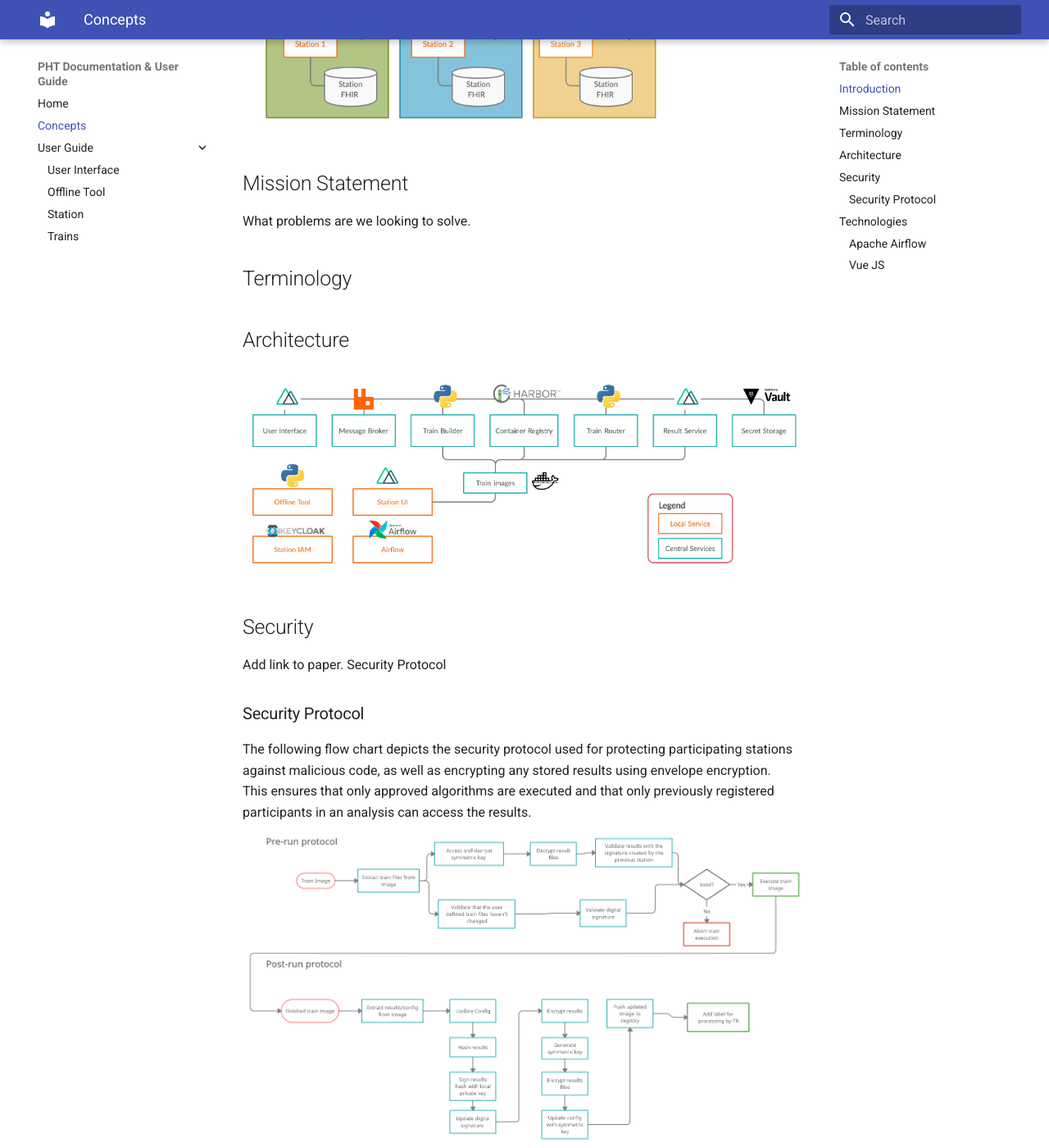
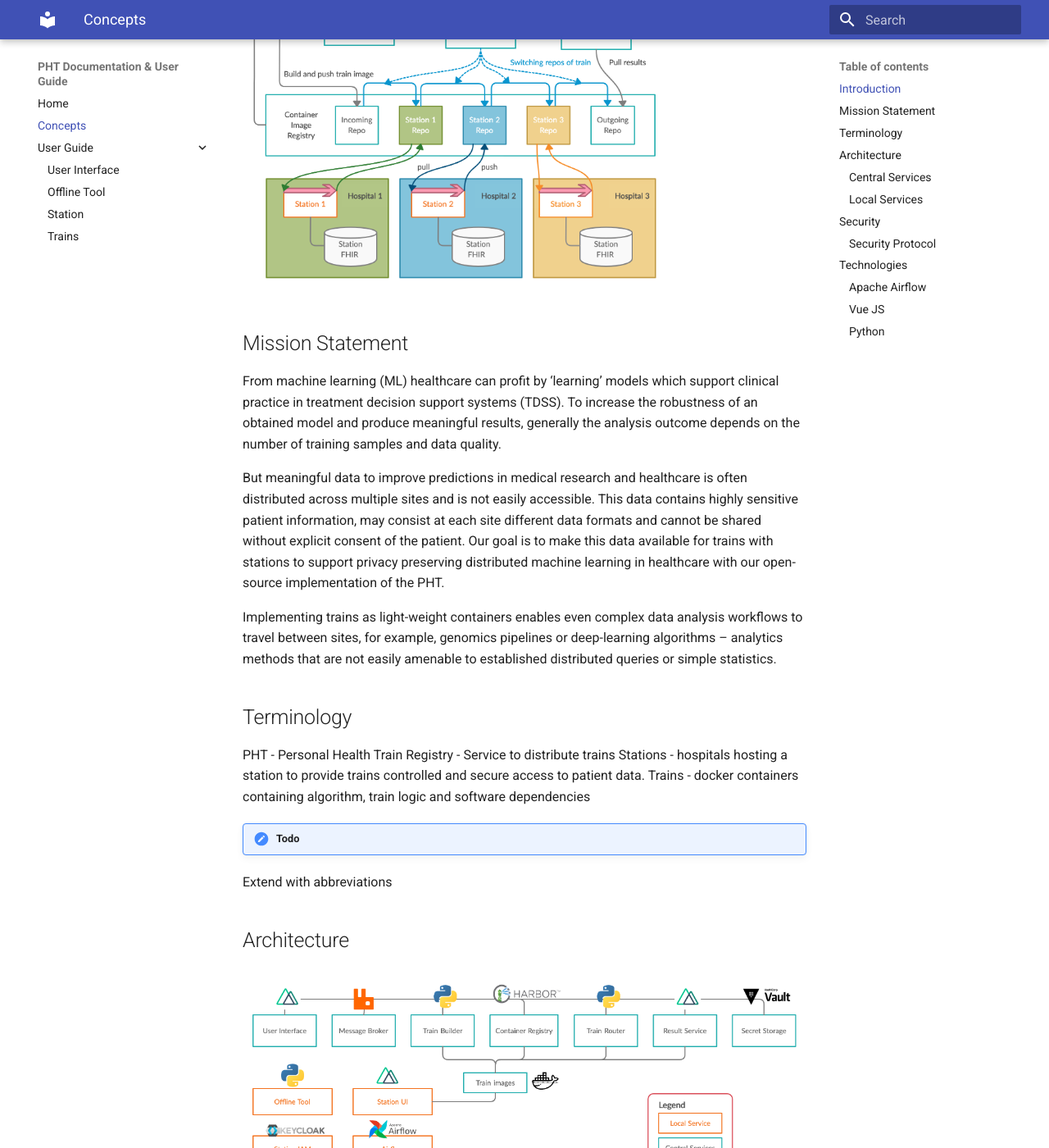
Before and after one commit to PHT-Medic/documentation, an MkDocs documentation site: the page built from docs/concepts.md, in a window 1280 px wide and 1400 px high, scrolled down 590 px. Shown: the whole window at 82% size. Built offline with MkDocs 1.6.1 and Material for MkDocs 9.7.7, drawn with Linux system fonts in a browser that asks for light colours; some of the changed text lies outside the part shown.

Commit message:
Concepts and user_interface update
Update in documentation

```diff
--- a/docs/concepts.md
+++ b/docs/concepts.md
@@ -1,19 +1,57 @@
 ## Introduction
+The Personal Health Train (PHT) is a paradigm proposed within the GO:FAIR initiative as one solution for distributed
+analysis of medical data, enhancing their FAIRness. Rather than transferring data to a central analysis site, the
+analysis algorithm (wrapped in a ‘train’), travels between multiple sites (e.g., hospitals – so-called ‘train stations’)
+hosting the data in a secure fashion.
 
+The following overview shows all interactions between service components to execute a train iteratively over three stations
+with our PHT-TBI architecture.
 ![Overview](images/process_images/pht_overview.png)
 
 ## Mission Statement
-What problems are we looking to solve.
+From machine learning (ML) healthcare can profit by ‘learning’ models which support clinical practice in treatment decision
+support systems (TDSS). To increase the robustness of an obtained model and produce meaningful results, generally the
+analysis outcome depends on the number of training samples and data quality.
+
+But meaningful data to improve predictions in medical research and healthcare is often distributed across multiple sites
+and is not easily accessible. This data contains highly sensitive patient information, may consist at each site different
+data formats and cannot be shared without explicit consent of the patient. Our goal is to make this data available for trains
+with stations to support privacy preserving distributed machine learning in healthcare with our open-source implementation of the PHT.
+
+Implementing trains as light-weight containers enables even complex data analysis workflows to travel between sites, for
+example, genomics pipelines or deep-learning algorithms – analytics methods that are not easily amenable to established
+distributed queries or simple statistics.
 
 ## Terminology
+PHT - Personal Health Train
+Registry - Service to distribute trains
+Stations - hospitals hosting a station to provide trains controlled and secure access to patient data.
+Trains - docker containers containing algorithm, train logic and software dependencies
+
+!!! todo
+Extend with abbreviations
 
 ## Architecture
 
 ![Architecture](images/process_images/pht_services.png)
 
+### Central Services
+1. User Interface - Self developed service in Vue.js for proposal and train submission, downloading of results
+2. Message Broker - RabbitMQ, for consuming and publishing events between services
+3. Train Builder - Self developed service in Python to build valid trains
+4. Container Registry - Harbor, an open-source container registry providing trains to stations
+5. Train Router - Self developed Python service to move trains between projects accordingly to the route
+6. Result Service - Vue.js self developed service, to extract encrypted results
+7. Secret Storage - Based on Hashicorps Vault a service to store securely public keys of users and routes of trains
+8. Train Images - Trains are docker images, including the algorithm, train logic and software dependencies of user submitted code
 
+### Local Services
+1. Station UI - Self developed service, only from local network accessible to trigger train execution and resource monitoring.
+2. Airflow - Apache Airflow is an open-source tool to create and schedule workflows. Are used for persistent access to data and execution and monitoring of trains.
+3. Station IAM - Identity and Access management system (based on Keycloak) to manage users of one hospital
+4. Offline Tool - Self developed GUI to create key pairs and decrypt results locally.
 ## Security
-Add link to paper. Security Protocol
+Add link to paper. Security Protocol with train building, pre_run, and post_run protocol.
 
 ### Security Protocol
 The following flow chart depicts the security protocol used for protecting participating stations against malicious code,
@@ -21,6 +59,24 @@ as well as encrypting any stored results using envelope encryption.
 This ensures that only approved algorithms
 are executed and that only previously registered participants in an analysis can access the results.
 ![Security Protocol](images/process_images/security_protocol.png)
+
 ## Technologies
 ### Apache Airflow
+Wikipedia: *Apache Airflow ([https://airflow.apache.org](https://airflow.apache.org/)) is an open-source workflow management
+platform. It started at Airbnb in October 2014 as a solution to manage the company's increasingly complex workflows.
+Creating Airflow allowed Airbnb to programmatically author and
+schedule their workflows and monitor them via the built-in Airflow user interface.From the beginning, the project was made
+open source, becoming an Apache Incubator project in March 2016 and a Top-Level Apache Software Foundation project in January 2019.*
+
+Airflow is written in Python, and workflows are created via Python scripts. Airflow is designed under the principle of
+"configuration as code". While other "configuration as code" workflow platforms exist using markup languages like XML,
+using Python allows developers to import libraries and classes to help them create their workflows.
+
 ### Vue JS
+Wikipedia: *Vue.js ([https://vuejs.org](https://Vuejs.org/) - commonly referred to as Vue) is an open-source model–view–viewmodel
+front end JavaScript framework for building user interfaces and single-page applications.*
+
+### Python
+Wikipedia: *Python ([https://python.org](https://python.org/)) is an interpreted high-level general-purpose programming language. Python's design philosophy emphasizes
+code readability with its notable use of significant indentation. Its language constructs as well as its object-oriented
+approach aim to help programmers write clear, logical code for small and large-scale projects.*
```
Also changed, not shown: docs/README.md (+2 -1 lines), docs/offline_tool.md (+2 -2 lines), docs/user_interface.md (+11 -7 lines), docs/images/ui_images/proposal.png (added), docs/images/ui_images/proposal_create.png (added), docs/images/ui_images/propsal_approve.png (added), 1 other file.
